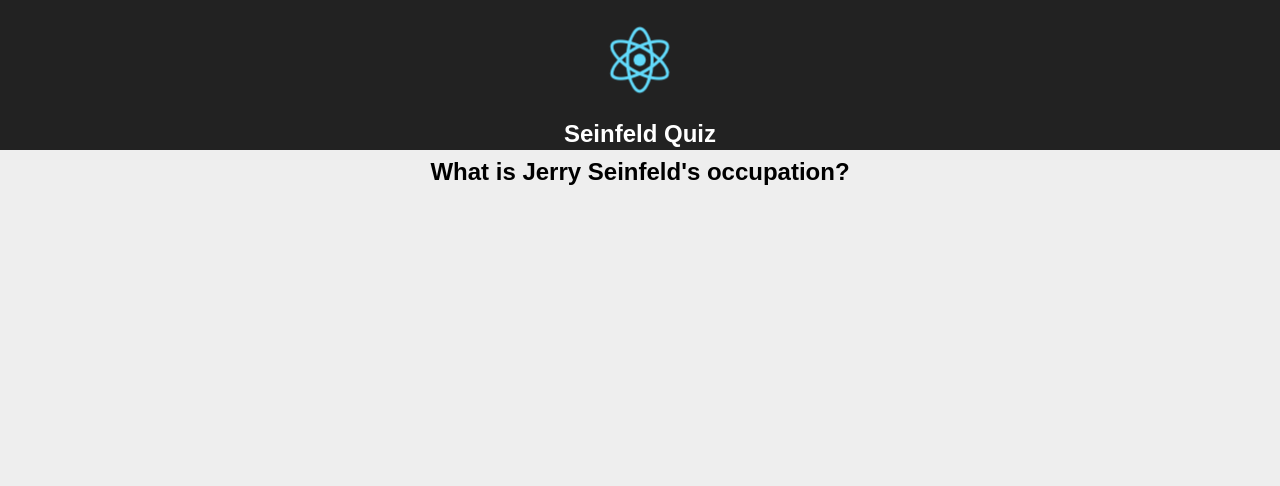
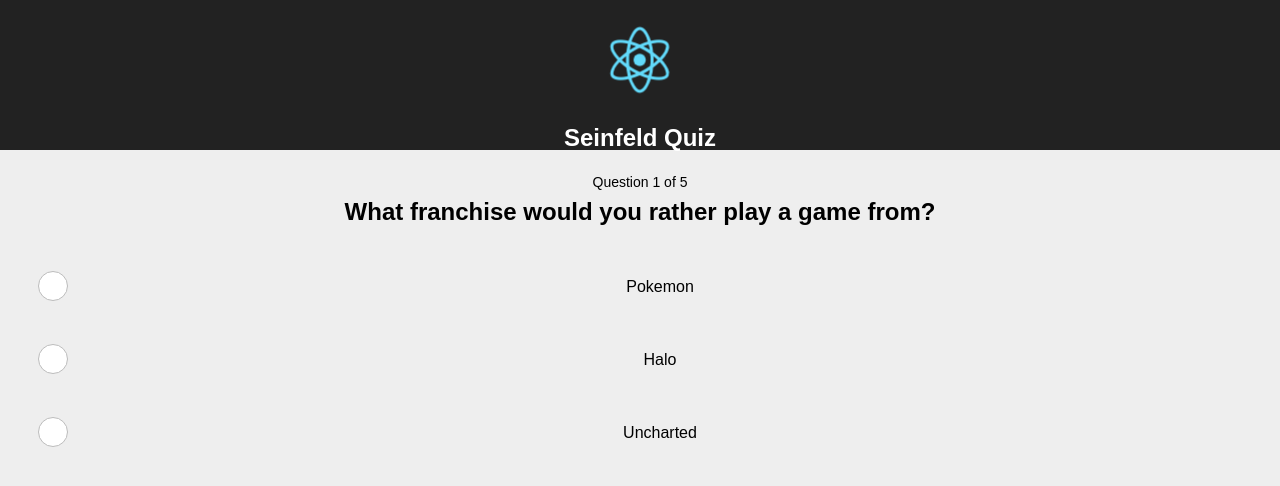
Before and after one commit to lukephelan/seinfeld-quiz, a React (Create React App) app: page / in a window 1280 px wide. Shown: the top 486 px of the page. Built offline with nearby package versions, Linux system fonts and the light colour scheme.

Commit message:
Add list of questions and answer options

```diff
--- a/package.json
+++ b/package.json
@@ -5,6 +5,7 @@
   "dependencies": {
     "prop-types": "^15.6.0",
     "react": "^16.2.0",
+    "react-addons-update": "^15.6.2",
     "react-dom": "^16.2.0",
     "react-scripts": "1.0.17"
   },
--- a/src/App.js
+++ b/src/App.js
@@ -1,17 +1,95 @@
 import React, { Component } from 'react';
 import logo from './logo.svg';
-import Question from './components/Question';
+import update from 'react-addons-update';
+import Quiz from './components/Quiz';
+import quizQuestions from './api/quizQuestions';
 import './App.css';
 
 class App extends Component {
+  constructor(props) {
+    super(props);
+    this.state = {
+      counter: 0,
+      questionId: 1,
+      question: '',
+      answerOptions: [],
+      answer: '',
+      answersCount: {
+        nintendo: 0,
+        microsoft: 0,
+        sony: 0
+      },
+      result: ''
+    };
+    this.handleAnswerSelected = this.handleAnswerSelected.bind(this);
+  }
+  componentWillMount() {
+    const shuffledAnswerOptions = quizQuestions.map((question) => this.shuffleArray(question.answers));
+
+    this.setState({
+      question: quizQuestions[0].question,
+      answerOptions: shuffledAnswerOptions[0]
+    });
+  }
+  shuffleArray(array) {
+    var currentIndex = array.length, temporaryValue, randomIndex;
+
+    // While there remains elements to shuffle...
+    while (0 !== currentIndex) {
+      // Pick a remaining element...
+      randomIndex = Math.floor(Math.random() * currentIndex);
+      currentIndex -= 1;
+
+      // And swap it with the current element
+      temporaryValue = array[currentIndex];
+      array[currentIndex] = array[randomIndex];
+      array[randomIndex] = temporaryValue;
+    }
+    return array;
+  }
+  setUserAnswer(answer) {
+    const updatedAnswersCount = update(this.state.answersCount, {
+      [answer]: { $apply: (currentValue) => currentValue + 1 }
+    });
+    this.setState({
+      answersCount: updatedAnswersCount,
+      answer: answer
+    });
+  }
+  setNextQuestion() {
+    const counter = this.state.counter + 1;
+    const questionId = this.state.questionId + 1;
+    this.setState({
+      counter: counter,
+      questionId: questionId,
+      question: quizQuestions[counter].question,
+      answerOptions: quizQuestions[counter].answers,
+      answer: ''
+    });
+  }
+  handleAnswerSelected(event) {
+    this.setUserAnswer(event.currentTarget.value);
+    if (this.state.questionId < quizQuestions.length) {
+      setTimeout(() => this.setNextQuestion(), 300);
+    } else {
+      // do nothing for now
+    }
+  }
   render() {
     return (
       <div className="App">
         <header className="App-header">
           <img src={logo} className="App-logo" alt="logo" />
-          <h1 className="App-title">Seinfeld Quiz</h1>
+          <h2 className="App-title">Seinfeld Quiz</h2>
         </header>
-        <Question content="What is Jerry Seinfeld's occupation?" />
+        <Quiz
+          answer={this.state.answer}
+          answerOptions={this.state.answerOptions}
+          questionId={this.state.questionId}
+          question={this.state.question}
+          questionTotal={quizQuestions.length}
+          onAnswerSelected={this.handleAnswerSelected}
+        />
       </div>
     );
   }
--- /dev/null
+++ b/src/api/quizQuestions.js
@@ -0,0 +1,89 @@
+var quizQuestions = [
+    {
+        question: "What franchise would you rather play a game from?",
+        answers: [
+            {
+                type: "Microsoft",
+                content: "Halo"
+            },
+            {
+                type: "Nintendo",
+                content: "Pokemon"
+            },
+            {
+                type: "Sony",
+                content: "Uncharted"
+            }
+        ]
+    },
+    {
+        question: "Which console would you prefer to play with friends?",
+        answers: [
+            {
+                type: "Microsoft",
+                content: "X-Box"
+            },
+            {
+                type: "Nintendo",
+                content: "Nintendo 64"
+            },
+            {
+                type: "Sony",
+                content: "Playstation 1"
+            }
+        ]
+    },
+    {
+        question: "Which of these racing franchises would you prefer to play a game from?",
+        answers: [
+            {
+                type: "Microsoft",
+                content: "Forza"
+            },
+            {
+                type: "Nintendo",
+                content: "Mario Kart"
+            },
+            {
+                type: "Sony",
+                content: "Gran Turismo"
+            }
+        ]
+    },
+    {
+        question: "Which of these games do you think is best?",
+        answers: [
+            {
+                type: "Microsoft",
+                content: "BioShock"
+            },
+            {
+                type: "Nintendo",
+                content: "The Legend of Zelda: Ocarina of Time"
+            },
+            {
+                type: "Sony",
+                content: "Final Fantasy VII"
+            }
+        ]
+    },
+    {
+        question: "What console would you prefer to own?",
+        answers: [
+            {
+                type: "Microsoft",
+                content: "X-Box One"
+            },
+            {
+                type: "Nintendo",
+                content: "Wii U"
+            },
+            {
+                type: "Sony",
+                content: "Playstation 4"
+            }
+        ]
+    }
+  ];
+
+  export default quizQuestions;
--- a/src/components/AnswerOption.js
+++ b/src/components/AnswerOption.js
@@ -23,7 +23,7 @@ function AnswerOption(props) {
 
 AnswerOption.propTypes = {
     answerType: PropTypes.string.isRequired,
-    answerConent: PropTypes.string.isRequired,
+    answerContent: PropTypes.string.isRequired,
     answer: PropTypes.string.isRequired,
     onAnswerSelected: PropTypes.func.isRequired
 };
```
